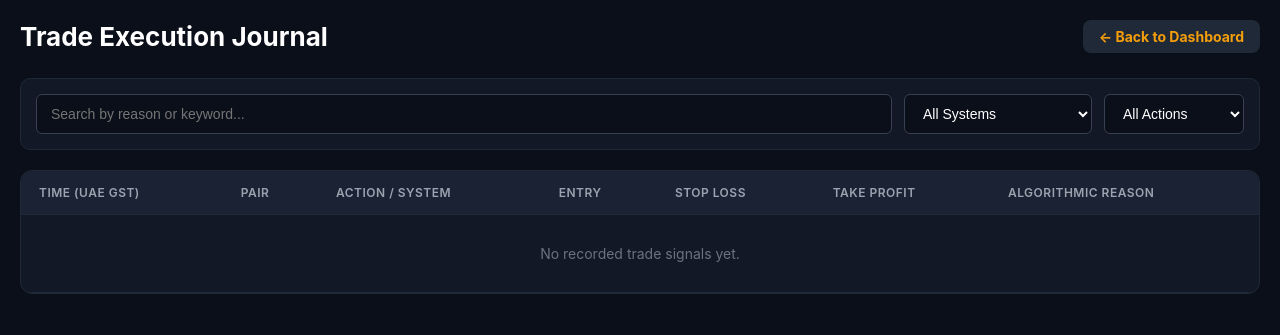
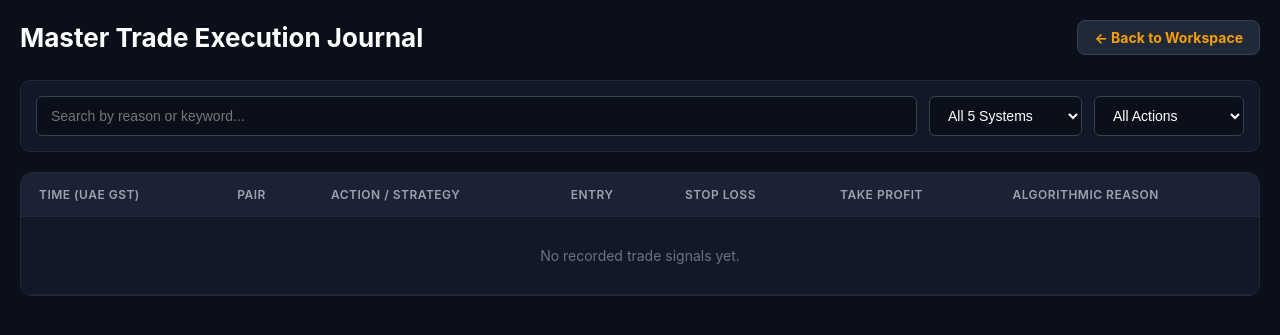
Before and after one commit to chatact135-wq/getmoney, a FastAPI app: page /journal in a window 1280 px wide. Shown: the top 335 px of the page. Run offline with FastAPI, Linux system fonts and the light colour scheme; data that the repository does not hold is empty.

Commit message:
Update journal.html new 3 strategies

```diff
--- a/templates/journal.html
+++ b/templates/journal.html
@@ -3,7 +3,7 @@
 <head>
     <meta charset="UTF-8">
     <meta name="viewport" content="width=device-width, initial-scale=1.0">
-    <title>XAU/USD Trade Journal</title>
+    <title>XAU/USD Master Journal</title>
     <style>
         body {
             background-color: #0b0f19;
@@ -12,78 +12,28 @@
             margin: 0;
             padding: 20px;
         }
-        .header {
-            display: flex;
-            justify-content: space-between;
-            align-items: center;
-            margin-bottom: 25px;
-        }
+        .header { display: flex; justify-content: space-between; align-items: center; margin-bottom: 25px; }
         .header h1 { font-size: 26px; margin: 0; }
         .back-btn {
-            background-color: #1f2937;
-            color: #f59e0b;
-            padding: 8px 16px;
-            border-radius: 8px;
-            text-decoration: none;
-            font-weight: bold;
-            font-size: 14px;
+            background-color: #1f2937; color: #f59e0b; padding: 8px 16px; border-radius: 8px; text-decoration: none; font-weight: bold; font-size: 14px; border: 1px solid #374151;
         }
 
         .filter-card {
-            background-color: #121826;
-            padding: 15px;
-            border-radius: 10px;
-            border: 1px solid #1f2937;
-            margin-bottom: 20px;
-            display: flex;
-            gap: 12px;
-            flex-wrap: wrap;
+            background-color: #121826; padding: 15px; border-radius: 10px; border: 1px solid #1f2937; margin-bottom: 20px; display: flex; gap: 12px; flex-wrap: wrap;
         }
         .filter-input, .filter-select {
-            background-color: #0b0f19;
-            border: 1px solid #374151;
-            color: #ffffff;
-            padding: 10px 14px;
-            border-radius: 6px;
-            font-size: 14px;
-            outline: none;
+            background-color: #0b0f19; border: 1px solid #374151; color: #ffffff; padding: 10px 14px; border-radius: 6px; font-size: 14px; outline: none;
         }
         .filter-input { flex-grow: 1; min-width: 200px; }
-        .filter-select { min-width: 140px; cursor: pointer; }
+        .filter-select { min-width: 150px; cursor: pointer; }
 
-        .table-container {
-            background-color: #121826;
-            border-radius: 12px;
-            border: 1px solid #1f2937;
-            overflow-x: auto;
-        }
-        table {
-            width: 100%;
-            border-collapse: collapse;
-            text-align: left;
-            font-size: 14px;
-        }
-        th, td {
-            padding: 14px 18px;
-            border-bottom: 1px solid #1f2937;
-        }
-        th {
-            background-color: #1a2234;
-            color: #9ca3af;
-            font-weight: 600;
-            text-transform: uppercase;
-            font-size: 12px;
-            letter-spacing: 0.5px;
-        }
+        .table-container { background-color: #121826; border-radius: 12px; border: 1px solid #1f2937; overflow-x: auto; }
+        table { width: 100%; border-collapse: collapse; text-align: left; font-size: 14px; }
+        th, td { padding: 14px 18px; border-bottom: 1px solid #1f2937; }
+        th { background-color: #1a2234; color: #9ca3af; font-weight: 600; text-transform: uppercase; font-size: 12px; letter-spacing: 0.5px; }
         tr:hover { background-color: #1a233a; }
 
-        .badge {
-            padding: 4px 10px;
-            border-radius: 20px;
-            font-weight: bold;
-            font-size: 12px;
-            display: inline-block;
-        }
+        .badge { padding: 4px 10px; border-radius: 20px; font-weight: bold; font-size: 12px; display: inline-block; }
         .badge-buy { background-color: rgba(16, 185, 129, 0.2); color: #10b981; }
         .badge-sell { background-color: rgba(239, 68, 68, 0.2); color: #ef4444; }
         .time-text { color: #f59e0b; font-size: 13px; font-weight: 500; }
@@ -93,24 +43,26 @@
 <body>
 
     <div class="header">
-        <h1>Trade Execution Journal</h1>
-        <a href="/" class="back-btn">← Back to Dashboard</a>
+        <h1>Master Trade Execution Journal</h1>
+        <a href="/" class="back-btn">← Back to Workspace</a>
     </div>
 
-    <!-- Smart Filter Controls -->
     <div class="filter-card">
         <input type="text" id="searchInput" class="filter-input" placeholder="Search by reason or keyword..." onkeyup="applyFilters()">
 
         <select id="systemFilter" class="filter-select" onchange="applyFilters()">
-            <option value="ALL">All Systems</option>
-            <option value="Breakout">Breakout System</option>
-            <option value="Pullback">EMA Pullback System</option>
+            <option value="ALL">All 5 Systems</option>
+            <option value="Breakout">Breakout</option>
+            <option value="Pullback">Pullback</option>
+            <option value="Fair Value Gap">Fair Value Gap</option>
+            <option value="ADX Momentum">ADX Momentum</option>
+            <option value="Asian Sweep">Asian Sweep</option>
         </select>
 
         <select id="actionFilter" class="filter-select" onchange="applyFilters()">
             <option value="ALL">All Actions</option>
-            <option value="BUY">BUY Only</option>
-            <option value="SELL">SELL Only</option>
+            <option value="BUY">BUY Signals</option>
+            <option value="SELL">SELL Signals</option>
         </select>
     </div>
 
@@ -120,7 +72,7 @@
                 <tr>
                     <th>Time (UAE GST)</th>
                     <th>Pair</th>
-                    <th>Action / System</th>
+                    <th>Action / Strategy</th>
                     <th>Entry</th>
                     <th>Stop Loss</th>
                     <th>Take Profit</th>
@@ -130,9 +82,7 @@
             <tbody>
                 {% if trades %}
                     {% for trade in trades %}
-                        <tr class="trade-row"
-                            data-action="{{ trade.action }}"
-                            data-reason="{{ trade.reason }}">
+                        <tr class="trade-row" data-action="{{ trade.action }}" data-reason="{{ trade.reason }}">
                             <td class="time-text">{{ trade.timestamp.strftime('%Y-%m-%d %H:%M:%S') }}</td>
                             <td><strong>{{ trade.pair }}</strong></td>
                             <td>
@@ -147,9 +97,7 @@
                         </tr>
                     {% endfor %}
                 {% else %}
-                    <tr id="noDataRow">
-                        <td colspan="7" class="no-data">No recorded trade signals yet.</td>
-                    </tr>
+                    <tr><td colspan="7" class="no-data">No recorded trade signals yet.</td></tr>
                 {% endif %}
             </tbody>
         </table>
@@ -164,28 +112,13 @@
 
             rows.forEach(row => {
                 const actionText = row.getAttribute('data-action') || '';
-                const reasonText = row.getAttribute('data-reason').toLowerCase() || '';
+                const reasonText = (row.getAttribute('data-reason') || '').toLowerCase();
 
-                // Check Search Input
                 const matchesSearch = reasonText.includes(searchValue) || actionText.toLowerCase().includes(searchValue);
+                const matchesSystem = systemValue === 'ALL' || actionText.includes(systemValue);
+                const matchesAction = actionValue === 'ALL' || actionText.startsWith(actionValue);
 
-                // Check System Filter
-                let matchesSystem = true;
-                if (systemValue !== 'ALL') {
-                    matchesSystem = actionText.includes(systemValue);
-                }
-
-                // Check Action Filter (BUY vs SELL)
-                let matchesAction = true;
-                if (actionValue !== 'ALL') {
-                    matchesAction = actionText.startsWith(actionValue);
-                }
-
-                if (matchesSearch && matchesSystem && matchesAction) {
-                    row.style.display = '';
-                } else {
-                    row.style.display = 'none';
-                }
+                row.style.display = (matchesSearch && matchesSystem && matchesAction) ? '' : 'none';
             });
         }
     </script>
```
